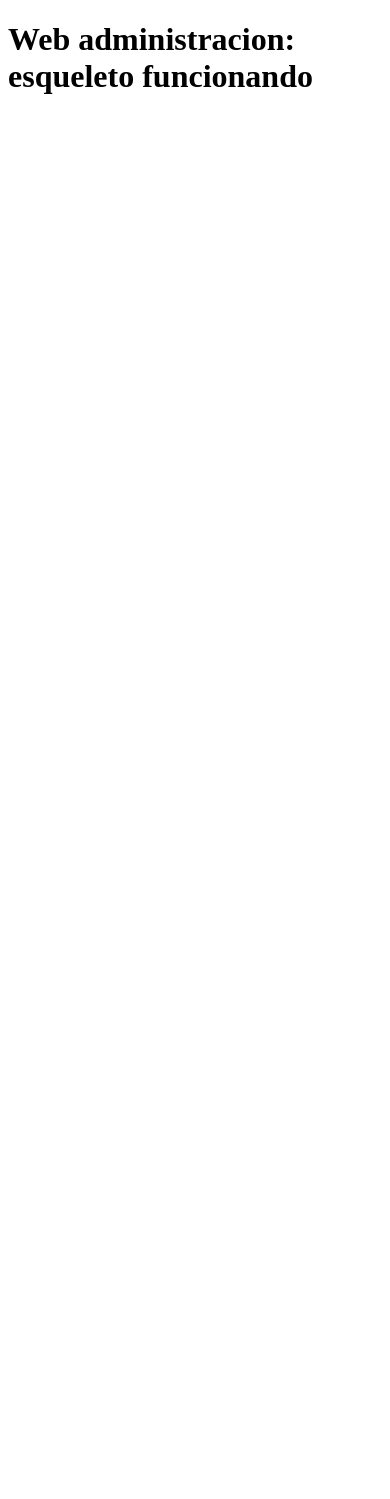
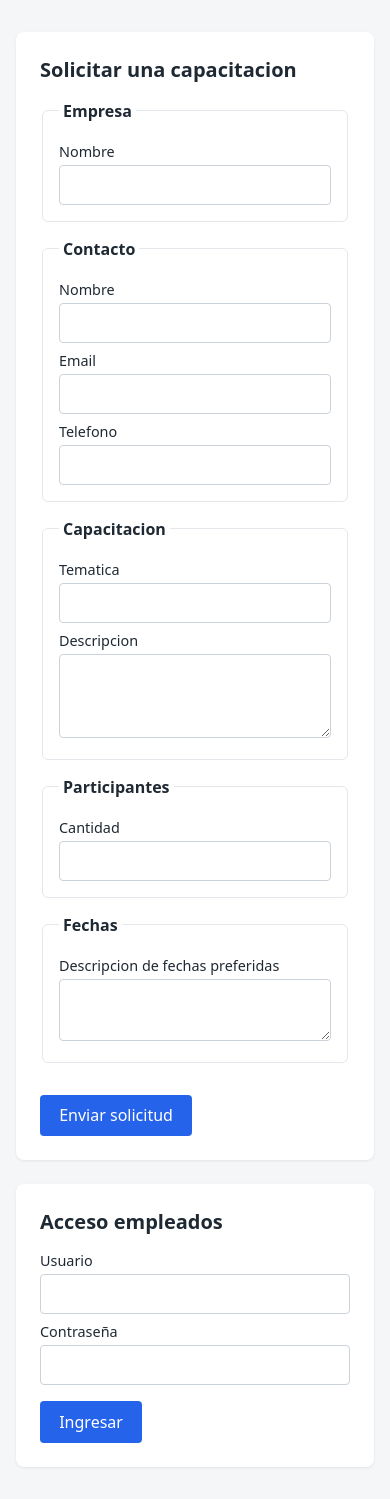
Before and after one commit to mikhamorales/Proyecto-Cursos-Gestion, a Spring Boot app: page / in a window 390 px wide. Before the commit the page ends 94 px from the top, so only its background shows below. Run offline with Spring Boot 4, Linux system fonts and the light colour scheme.

Commit message:
Agrego la pagina principal para loggin y solicitud de curso

```diff
--- a/proyecto/web-app/pom.xml
+++ b/proyecto/web-app/pom.xml
@@ -38,6 +38,10 @@
 			<groupId>org.springframework.boot</groupId>
 			<artifactId>spring-boot-starter-webmvc</artifactId>
 		</dependency>
+		<dependency>
+			<groupId>org.springframework.boot</groupId>
+			<artifactId>spring-boot-starter-validation</artifactId>
+		</dependency>
 
 		<dependency>
 			<groupId>org.springframework.boot</groupId>
--- a/proyecto/web-app/src/main/java/com/proyecto/web/controller/HomeController.java
+++ /dev/null
@@ -1,13 +0,0 @@
-package com.proyecto.web.controller;
-
-import org.springframework.stereotype.Controller;
-import org.springframework.web.bind.annotation.GetMapping;
-
-@Controller
-public class HomeController {
-
-    @GetMapping("/")
-    public String index() {
-        return "index";
-    }
-}
--- /dev/null
+++ b/proyecto/web-app/src/main/java/com/proyecto/web/controller/SolicitudController.java
@@ -0,0 +1,49 @@
+package com.proyecto.web.controller;
+
+import com.proyecto.web.client.FlowableRestClient;
+import com.proyecto.web.model.SolicitudForm;
+import com.proyecto.web.service.SolicitudService;
+import jakarta.validation.Valid;
+import org.springframework.stereotype.Controller;
+import org.springframework.ui.Model;
+import org.springframework.validation.BindingResult;
+import org.springframework.web.bind.annotation.GetMapping;
+import org.springframework.web.bind.annotation.ModelAttribute;
+import org.springframework.web.bind.annotation.PostMapping;
+import org.springframework.web.servlet.mvc.support.RedirectAttributes;
+
+@Controller
+public class SolicitudController {
+
+    private final SolicitudService solicitudService;
+
+    public SolicitudController(SolicitudService solicitudService) {
+        this.solicitudService = solicitudService;
+    }
+
+    @GetMapping("/")
+    public String index(Model model) {
+        if (!model.containsAttribute("solicitudForm")) {
+            model.addAttribute("solicitudForm", new SolicitudForm());
+        }
+        return "index";
+    }
+
+    @PostMapping("/solicitudes")
+    public String registrar(@Valid @ModelAttribute("solicitudForm") SolicitudForm form,
+            BindingResult bindingResult, Model model, RedirectAttributes redirectAttributes) {
+        if (bindingResult.hasErrors()) {
+            return "index";
+        }
+        try {
+            String id = solicitudService.registrarSolicitud(form);
+            redirectAttributes.addFlashAttribute("successMessage",
+                    "Solicitud registrada correctamente. ID de instancia: " + id);
+            return "redirect:/";
+        } catch (FlowableRestClient.FlowableUnavailableException e) {
+            model.addAttribute("errorMessage",
+                    "No se pudo registrar la solicitud: " + e.getMessage());
+            return "index";
+        }
+    }
+}
--- /dev/null
+++ b/proyecto/web-app/src/main/resources/static/css/estilos.css
@@ -0,0 +1,108 @@
+* {
+    box-sizing: border-box;
+}
+
+body {
+    margin: 0;
+    font-family: system-ui, -apple-system, "Segoe UI", Roboto, sans-serif;
+    background: #f4f6f8;
+    color: #1f2933;
+}
+
+.layout {
+    display: grid;
+    grid-template-columns: 1fr 1fr;
+    gap: 1.5rem;
+    max-width: 1100px;
+    margin: 2rem auto;
+    padding: 0 1rem;
+}
+
+.layout-single {
+    max-width: 600px;
+    margin: 2rem auto;
+    padding: 0 1rem;
+}
+
+.panel {
+    background: #fff;
+    border-radius: 8px;
+    padding: 1.5rem;
+    box-shadow: 0 1px 3px rgba(0, 0, 0, 0.08);
+}
+
+.panel h1 {
+    font-size: 1.25rem;
+    margin-top: 0;
+}
+
+fieldset {
+    border: 1px solid #e4e7eb;
+    border-radius: 6px;
+    margin-bottom: 1rem;
+    padding: 0.75rem 1rem 1rem;
+}
+
+legend {
+    font-weight: 600;
+    padding: 0 0.25rem;
+}
+
+label {
+    display: block;
+    font-size: 0.9rem;
+    margin-top: 0.5rem;
+}
+
+input,
+textarea {
+    width: 100%;
+    padding: 0.5rem;
+    margin-top: 0.25rem;
+    border: 1px solid #cbd2d9;
+    border-radius: 4px;
+    font: inherit;
+}
+
+button {
+    margin-top: 1rem;
+    padding: 0.6rem 1.2rem;
+    border: none;
+    border-radius: 4px;
+    background: #2563eb;
+    color: #fff;
+    font: inherit;
+    cursor: pointer;
+}
+
+button:hover {
+    background: #1d4ed8;
+}
+
+.alert {
+    padding: 0.75rem 1rem;
+    border-radius: 4px;
+    margin-bottom: 1rem;
+}
+
+.alert-success {
+    background: #e3f9e5;
+    color: #1b7a2f;
+}
+
+.alert-error {
+    background: #fde8e8;
+    color: #b91c1c;
+}
+
+.field-error {
+    color: #b91c1c;
+    font-size: 0.85rem;
+    margin: 0.25rem 0 0;
+}
+
+@media (max-width: 800px) {
+    .layout {
+        grid-template-columns: 1fr;
+    }
+}
--- a/proyecto/web-app/src/main/resources/templates/index.html
+++ b/proyecto/web-app/src/main/resources/templates/index.html
@@ -3,9 +3,87 @@
 <head>
     <meta charset="UTF-8">
     <meta name="viewport" content="width=device-width, initial-scale=1.0">
-    <title>Web administracion</title>
+    <title>Solicitud de capacitacion</title>
+    <link rel="stylesheet" th:href="@{/css/estilos.css}">
 </head>
 <body>
-    <h1>Web administracion: esqueleto funcionando</h1>
+<div class="layout">
+
+    <section class="panel panel-solicitud">
+        <h1>Solicitar una capacitacion</h1>
+
+        <div th:if="${successMessage}" class="alert alert-success" th:text="${successMessage}"></div>
+        <div th:if="${errorMessage}" class="alert alert-error" th:text="${errorMessage}"></div>
+
+        <form th:action="@{/solicitudes}" th:object="${solicitudForm}" method="post">
+
+            <fieldset>
+                <legend>Empresa</legend>
+                <label for="empresa">Nombre</label>
+                <input type="text" id="empresa" th:field="*{empresa}">
+                <p class="field-error" th:if="${#fields.hasErrors('empresa')}" th:errors="*{empresa}"></p>
+            </fieldset>
+
+            <fieldset>
+                <legend>Contacto</legend>
+                <label for="contactoNombre">Nombre</label>
+                <input type="text" id="contactoNombre" th:field="*{contactoNombre}">
+                <p class="field-error" th:if="${#fields.hasErrors('contactoNombre')}" th:errors="*{contactoNombre}"></p>
+
+                <label for="contactoEmail">Email</label>
+                <input type="email" id="contactoEmail" th:field="*{contactoEmail}">
+                <p class="field-error" th:if="${#fields.hasErrors('contactoEmail')}" th:errors="*{contactoEmail}"></p>
+
+                <label for="contactoTelefono">Telefono</label>
+                <input type="text" id="contactoTelefono" th:field="*{contactoTelefono}">
+                <p class="field-error" th:if="${#fields.hasErrors('contactoTelefono')}" th:errors="*{contactoTelefono}"></p>
+            </fieldset>
+
+            <fieldset>
+                <legend>Capacitacion</legend>
+                <label for="tematica">Tematica</label>
+                <input type="text" id="tematica" th:field="*{tematica}">
+                <p class="field-error" th:if="${#fields.hasErrors('tematica')}" th:errors="*{tematica}"></p>
+
+                <label for="descripcion">Descripcion</label>
+                <textarea id="descripcion" th:field="*{descripcion}" rows="3"></textarea>
+                <p class="field-error" th:if="${#fields.hasErrors('descripcion')}" th:errors="*{descripcion}"></p>
+            </fieldset>
+
+            <fieldset>
+                <legend>Participantes</legend>
+                <label for="cantidadParticipantes">Cantidad</label>
+                <input type="number" id="cantidadParticipantes" th:field="*{cantidadParticipantes}" min="1">
+                <p class="field-error" th:if="${#fields.hasErrors('cantidadParticipantes')}" th:errors="*{cantidadParticipantes}"></p>
+            </fieldset>
+
+            <fieldset>
+                <legend>Fechas</legend>
+                <label for="fechasPreferidas">Descripcion de fechas preferidas</label>
+                <textarea id="fechasPreferidas" th:field="*{fechasPreferidas}" rows="2"></textarea>
+                <p class="field-error" th:if="${#fields.hasErrors('fechasPreferidas')}" th:errors="*{fechasPreferidas}"></p>
+            </fieldset>
+
+            <button type="submit">Enviar solicitud</button>
+        </form>
+    </section>
+
+    <section class="panel panel-login">
+        <h1>Acceso empleados</h1>
+
+        <div th:if="${loginError}" class="alert alert-error" th:text="${loginError}"></div>
+
+        <form th:action="@{/login}" method="post">
+            <label for="usuario">Usuario</label>
+            <input type="text" id="usuario" name="usuario" required>
+
+            <label for="password">Contraseña</label>
+            <input type="password" id="password" name="password" required>
+
+            <button type="submit">Ingresar</button>
+        </form>
+    </section>
+
+</div>
 </body>
 </html>
```
Also changed, not shown: proyecto/web-app/src/main/java/com/proyecto/web/client/FlowableRestClient.java (added, +99 -0 lines), proyecto/web-app/src/main/java/com/proyecto/web/config/FlowableRestConfig.java (added, +27 -0 lines), proyecto/web-app/src/main/java/com/proyecto/web/controller/LoginController.java (added, +57 -0 lines), proyecto/web-app/src/main/java/com/proyecto/web/model/SolicitudForm.java (added, +102 -0 lines), proyecto/web-app/src/main/java/com/proyecto/web/model/StartProcessRequest.java (added, +9 -0 lines), proyecto/web-app/src/main/java/com/proyecto/web/model/VariableRequest.java (added, +7 -0 lines), proyecto/web-app/src/main/java/com/proyecto/web/service/AuthService.java (added, +18 -0 lines), proyecto/web-app/src/main/java/com/proyecto/web/service/SolicitudService.java (added, +37 -0 lines), proyecto/web-app/src/main/resources/application.properties (+7 -1 lines), proyecto/web-app/src/main/resources/templates/empleados.html (added, +20 -0 lines), proyecto/web-app/README.md.
